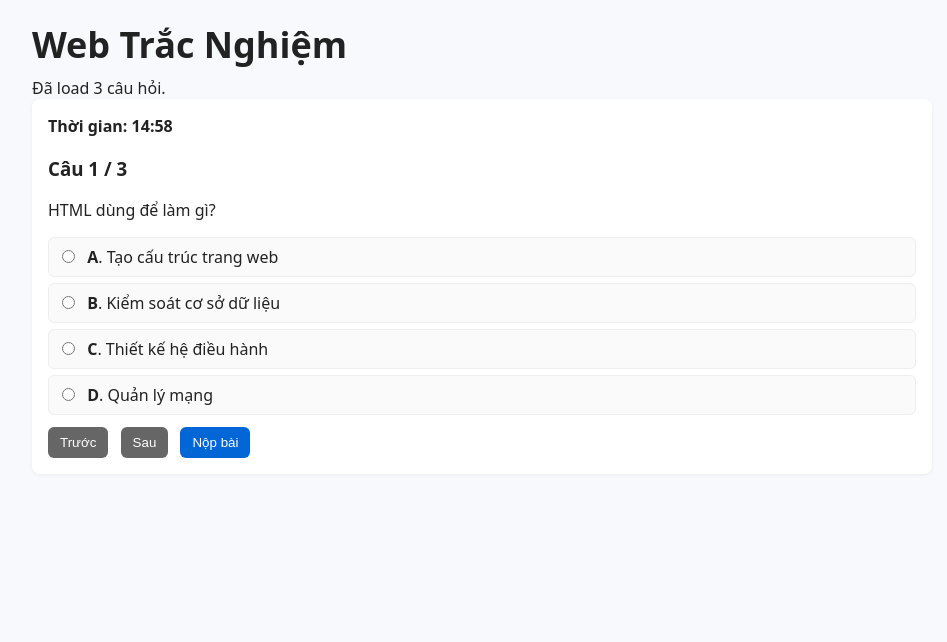
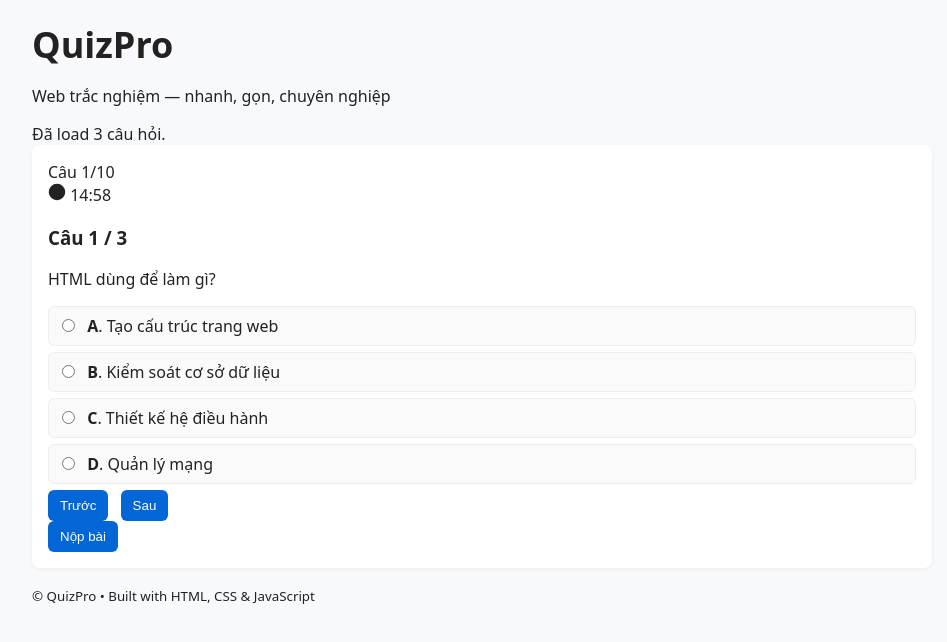
Before and after one commit to dangvannghia204/quiz-site, a plain HTML site: page index.html in a window 1280 px wide. Both pictures are taken after a click on the button "Bắt đầu làm bài". Shown: the whole page, without its empty margins (158-1105 px from the left). Drawn offline with Linux system fonts and the light colour scheme.

Commit message:
Refactor index.html for improved layout and title
Updated the title and structure of the quiz application, enhancing the header and main content layout.

```diff
--- a/index.html
+++ b/index.html
@@ -3,43 +3,94 @@
 <head>
   <meta charset="utf-8" />
   <meta name="viewport" content="width=device-width,initial-scale=1" />
-  <title>Quiz Trắc Nghiệm</title>
+  <title>Web Trắc Nghiệm</title>
   <link rel="stylesheet" href="styles.css" />
 </head>
 <body>
-  <div class="container">
-    <header>
-      <h1>Web Trắc Nghiệm</h1>
-      <div id="status">Đang tải...</div>
-    </header>
+  <header class="site-header">
+    <div class="container header-inner">
+      <div class="brand">
+        <h1>Quiz<span class="accent">Pro</span></h1>
+        <p class="tagline">Web trắc nghiệm — nhanh, gọn, chuyên nghiệp</p>
+      </div>
+      <div class="meta">
+        <div id="status" class="status">Đang tải...</div>
+      </div>
+    </div>
+  </header>
 
-    <main id="main">
-      <div id="setup" class="card">
-        <h2>Cấu hình bài thi</h2>
-        <label>Số câu hỏi: <input id="numQuestions" type="number" min="1" value="10" /></label><br/>
-        <label>Thời gian (phút): <input id="timeLimit" type="number" min="1" value="15" /></label><br/>
-        <label>Tên thí sinh: <input id="candidateName" type="text" /></label><br/>
-        <label>Email (tuỳ chọn): <input id="candidateEmail" type="email" /></label><br/>
-        <button id="startBtn">Bắt đầu làm bài</button>
+  <main class="container main-content" id="main">
+    <section class="card control-card" id="setup">
+      <h2 class="card-title">Cấu hình bài thi</h2>
+
+      <div class="form-row">
+        <label for="numQuestions">Số câu hỏi</label>
+        <input id="numQuestions" type="number" min="1" value="10" />
       </div>
 
-      <div id="quiz" class="card hidden">
-        <div id="timer">Thời gian: <span id="timeRemaining">00:00</span></div>
-        <div id="questionArea"></div>
-        <div id="nav">
-          <button id="prevBtn" class="secondary">Trước</button>
-          <button id="nextBtn" class="secondary">Sau</button>
-          <button id="submitBtn">Nộp bài</button>
+      <div class="form-row">
+        <label for="timeLimit">Thời gian (phút)</label>
+        <input id="timeLimit" type="number" min="1" value="15" />
+      </div>
+
+      <div class="form-row">
+        <label for="candidateName">Tên thí sinh</label>
+        <input id="candidateName" type="text" placeholder="Họ và tên" />
+      </div>
+
+      <div class="form-row">
+        <label for="candidateEmail">Email (tuỳ chọn)</label>
+        <input id="candidateEmail" type="email" placeholder="abc@domain.com" />
+      </div>
+
+      <div class="actions">
+        <button id="startBtn" class="btn primary">Bắt đầu làm bài</button>
+        <button id="demoBtn" class="btn secondary" title="Chạy nhanh demo">Demo</button>
+      </div>
+    </section>
+
+    <section class="card quiz-card hidden" id="quiz">
+      <div class="quiz-header">
+        <div class="progress-info">
+          <div id="progressText" class="progress-text">Câu 1/10</div>
+          <div class="progress">
+            <div id="progressBar" class="progress-bar" style="width:0%"></div>
+          </div>
+        </div>
+        <div class="timer" aria-live="polite">
+          <svg class="clock" viewBox="0 0 24 24" width="18" height="18" aria-hidden="true"><path fill="currentColor" d="M12 1a11 11 0 1 0 11 11A11.013 11.013 0 0 0 12 1zm1 12.414V7h-2v6.086l4.243 4.243 1.414-1.414z"/></svg>
+          <span id="timeRemaining">00:00</span>
         </div>
       </div>
 
-      <div id="result" class="card hidden">
-        <h2>Kết quả</h2>
-        <div id="score"></div>
-        <button id="restartBtn">Làm lại</button>
+      <div id="questionArea" class="question-area"></div>
+
+      <div class="quiz-footer">
+        <div class="nav">
+          <button id="prevBtn" class="btn neutral">Trước</button>
+          <button id="nextBtn" class="btn neutral">Sau</button>
+        </div>
+        <div class="submit-area">
+          <button id="submitBtn" class="btn primary large">Nộp bài</button>
+        </div>
       </div>
-    </main>
-  </div>
+    </section>
+
+    <section class="card result-card hidden" id="result">
+      <h2 class="card-title">Kết quả</h2>
+      <p id="score" class="score-text"></p>
+      <div class="actions">
+        <button id="restartBtn" class="btn secondary">Làm lại</button>
+        <a id="downloadBtn" class="btn neutral" style="display:none" download>Download XLSX</a>
+      </div>
+    </section>
+  </main>
+
+  <footer class="site-footer">
+    <div class="container">
+      <small>© <span id="year"></span> QuizPro • Built with HTML, CSS & JavaScript</small>
+    </div>
+  </footer>
 
   <script src="app.js"></script>
 </body>
```
